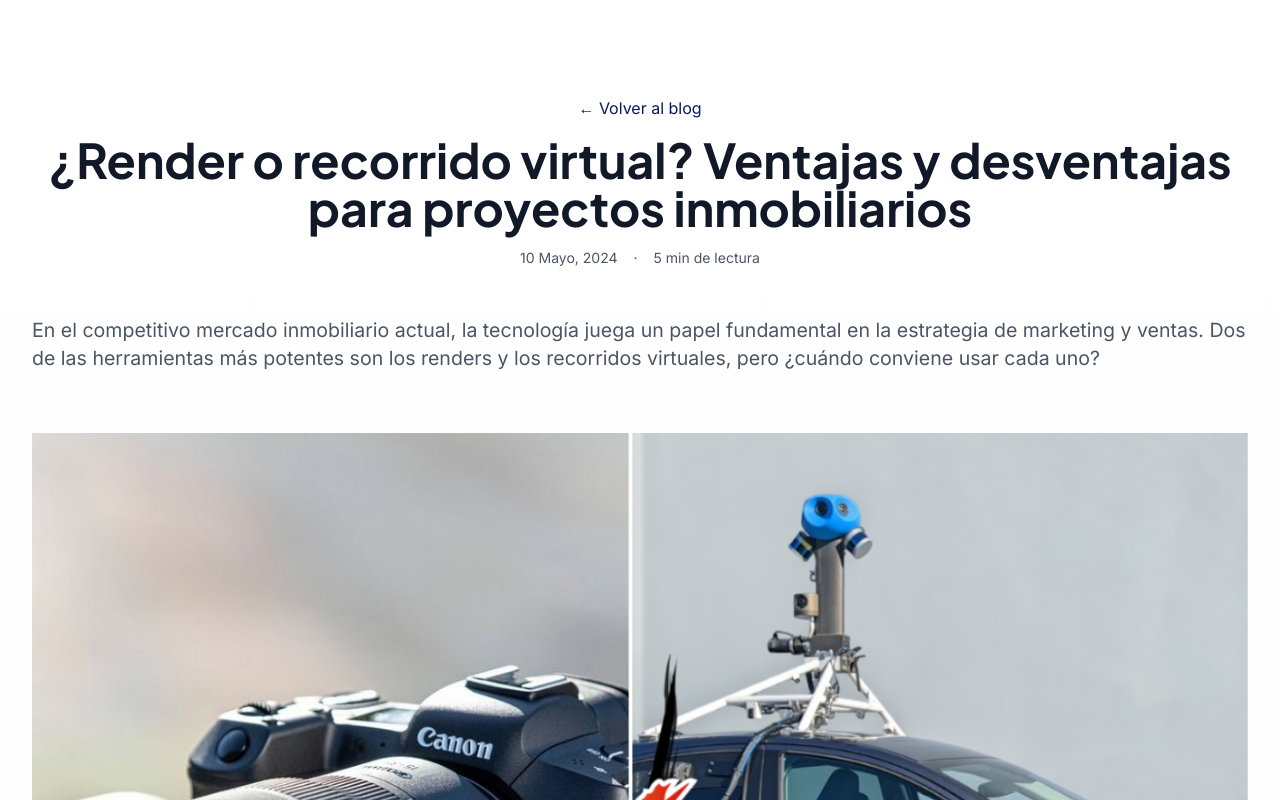
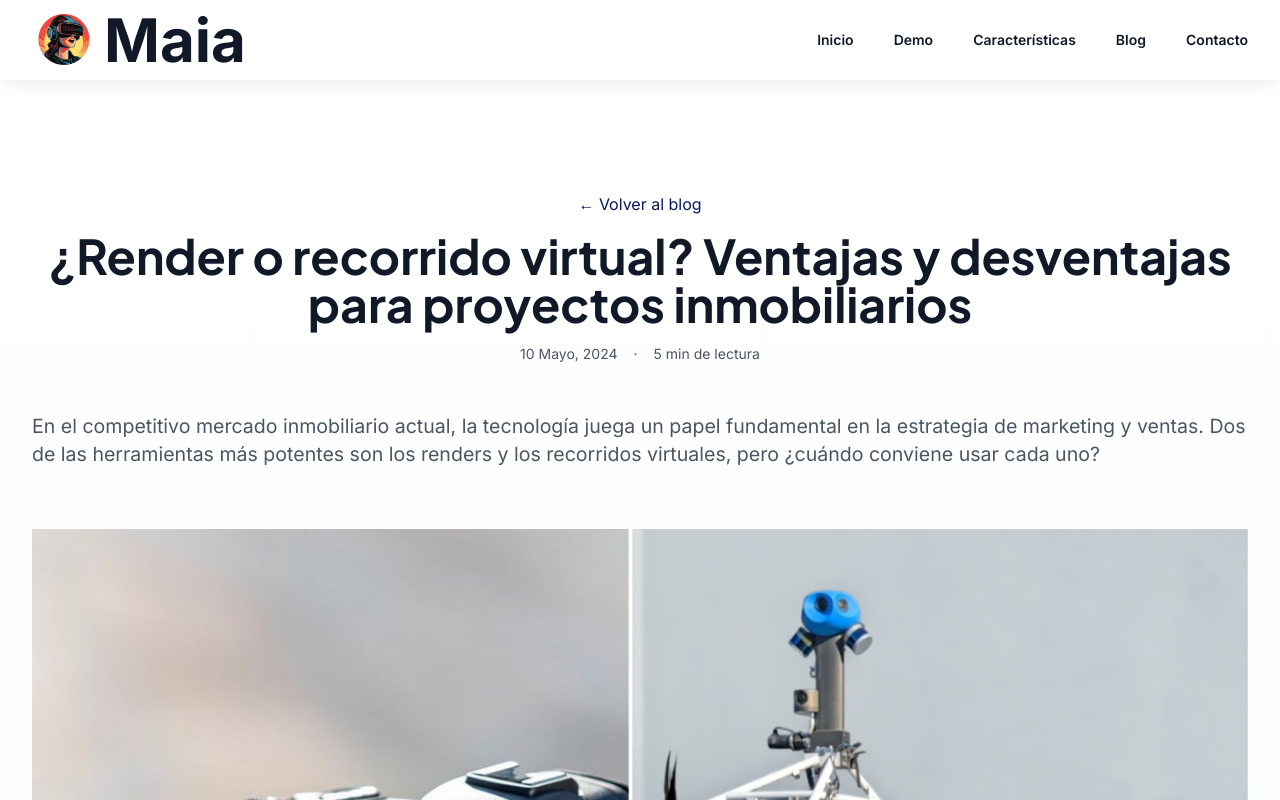
Before and after one commit to yosoyelfede/landing_maia, a Next.js app: page /blog/render-vs-recorrido-virtual in a window 1280 px wide. Shown: the top 800 px of the page. Built offline with nearby package versions, Linux system fonts and the light colour scheme.

Commit message:
Fix: corregir textos del blog, añadir navbar a artículos, y arreglar imágenes

```diff
--- a/app/blog/page.jsx
+++ b/app/blog/page.jsx
@@ -1,6 +1,7 @@
 import Link from 'next/link';
 import Navbar from '../../components/Navbar';
 import Footer from '../../components/Footer';
+import { getAssetPath } from '../../lib/assetUtils';
 
 const blogPosts = [
   {
@@ -37,7 +38,7 @@ export default function BlogPage() {
                 <Link href={`/blog/${post.slug}`}>
                   <div className="h-64 relative overflow-hidden bg-gray-100">
                     <img
-                      src={post.imageUrl}
+                      src={getAssetPath(post.imageUrl)}
                       alt={post.title}
                       className="absolute inset-0 w-full h-full object-cover"
                       style={{objectPosition: '50% 50%'}}
--- a/app/blog/render-vs-recorrido-virtual/page.jsx
+++ b/app/blog/render-vs-recorrido-virtual/page.jsx
@@ -1,4 +1,6 @@
 import Link from 'next/link';
+import Navbar from '../../../components/Navbar';
+import Footer from '../../../components/Footer';
 import { getAssetPath } from '../../../lib/assetUtils';
 
 export const metadata = {
@@ -8,7 +10,10 @@ export const metadata = {
 
 export default function BlogPost() {
   return (
-    <main className="pt-24 pb-16">
+    <main>
+      <Navbar />
+
+      <div className="pt-32 pb-16">
         <article className="container mx-auto px-4 max-w-4xl">
           <header className="mb-12 text-center">
             <div className="mb-4">
@@ -128,6 +133,9 @@ export default function BlogPost() {
             </a>
           </div>
         </article>
+      </div>
+
+      <Footer />
     </main>
   );
 }
--- a/components/BlogSection.jsx
+++ b/components/BlogSection.jsx
@@ -7,8 +7,8 @@ export default function BlogSection() {
     <section className="py-20 bg-gray-50">
       <div className="container mx-auto px-4">
         <div className="text-center mb-10">
-          <h2 className="text-3xl font-bold">Blog</h2>
-          <p className="text-gray-600 mt-2">Artículos sobre tecnología inmobiliaria y marketing digital</p>
+          <h2 className="text-3xl font-bold">Novedades</h2>
+          <p className="text-gray-600 mt-2">Lee lo último de nuestro blog</p>
         </div>
 
         <div className="max-w-5xl mx-auto">
```
Lines whose indentation alone changed are shown as unchanged.
